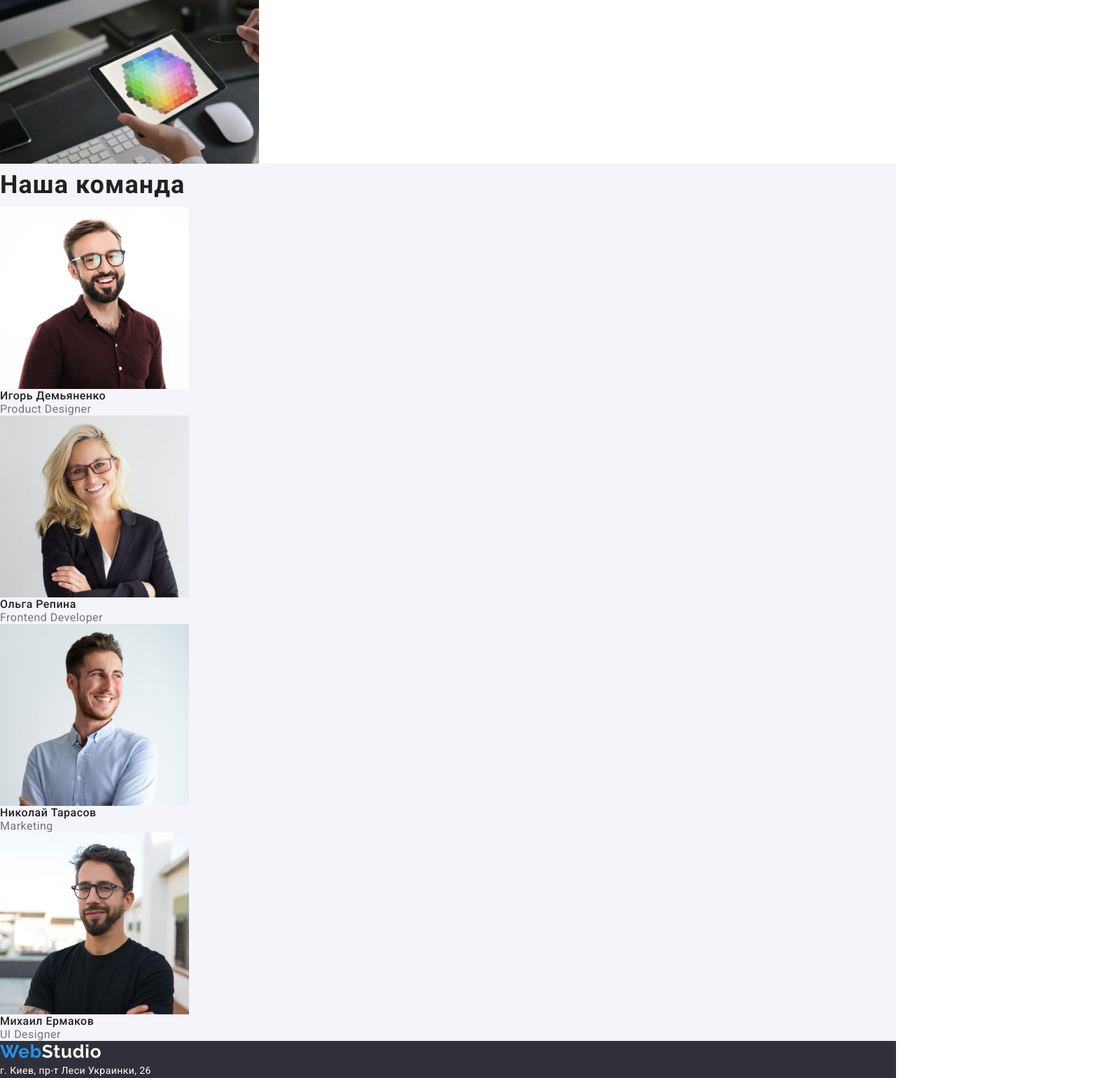
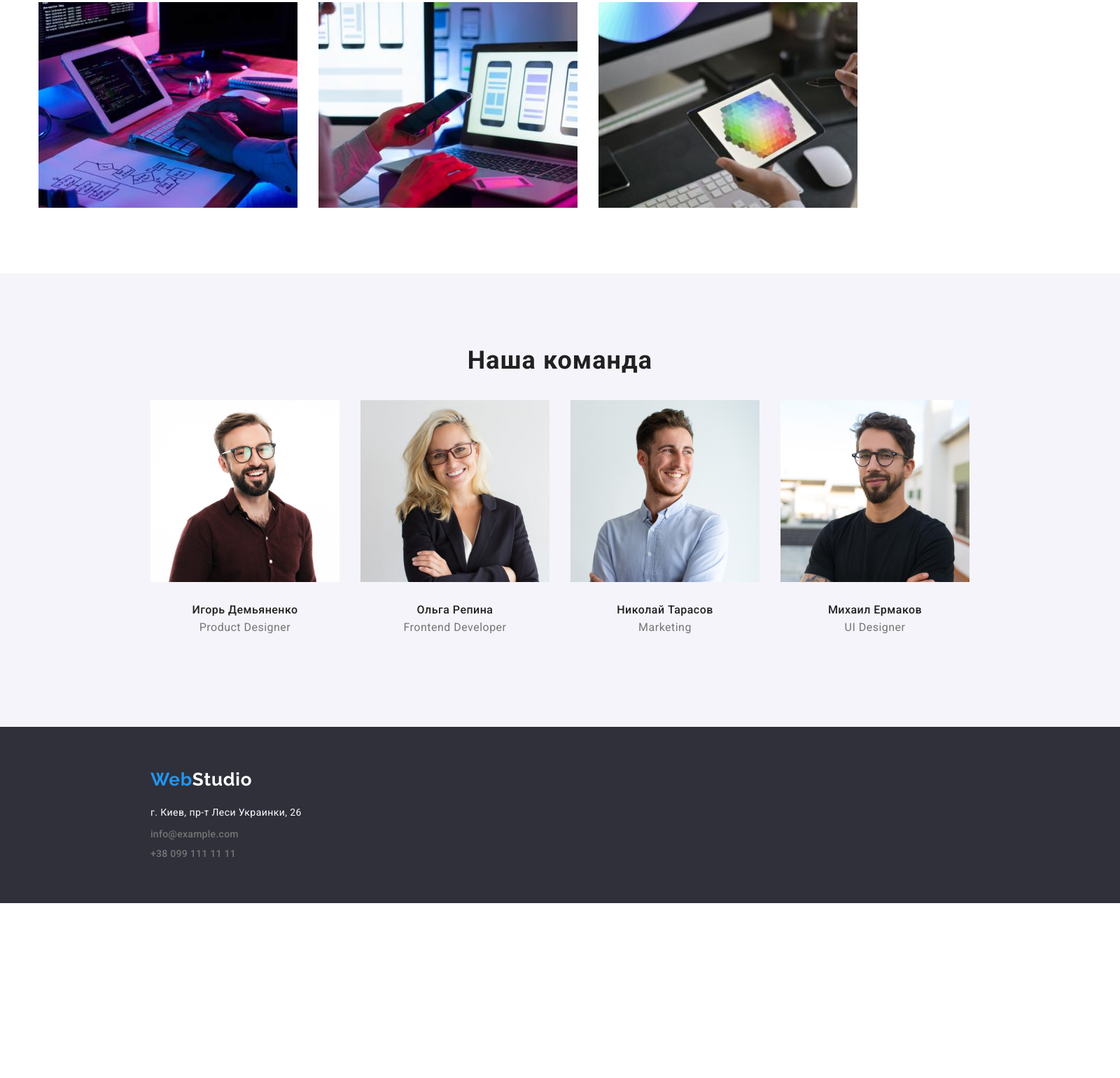
Before and after one commit to alina-suvorova/goit-markup-hw-03, a plain HTML site: page index.html in a window 1280 px wide. Shown: the part 1046-2587 px from the top of the page at 70% size, 1600 px wide, since content can reach past the window. After the commit the page ends 2337 px from the top, so only its background shows below. Drawn offline with nearby package versions, Linux system fonts and the light colour scheme.

Commit message:
Добавляет геометрию и позиционирование для main и footer

```diff
--- a/css/style.css
+++ b/css/style.css
@@ -20,6 +20,10 @@ img {
     display: block;
 }
 
+.section {
+    padding-top: 94px;
+    padding-bottom: 94px;
+}
 :root {
     --secondary-font: 'Raleway', sans-serif;
     --secondary-text-color: #757575;
@@ -111,8 +115,10 @@ img {
 /* HERO */
 .hero {
     background-color: var(--background-color-header-footer);
-    /* width: 1600px;
-    height: 252px; */
+    width: 1600px;
+    height: 600px;
+    margin: 0 auto;
+    /* text-align: center; */
 }
 .hero-title {
     font-weight: 900;
@@ -121,16 +127,25 @@ img {
     letter-spacing: 0.06em;
     text-transform: uppercase;
     color: var(--dark-theme-text);
+    width: 696px;
+    height: 120px;
+    text-align: center;
+}
+.hero .container {
+    padding: 200px 252px 200px;
 }
 .hero-btn {
     font-family: inherit;
     font-weight: bold;
     font-size: 16px;
+    min-width: 200px;
+    padding: 15px 30px;
     line-height: 1.88;
     letter-spacing: 0.06em;
     color: var(--dark-theme-text);
     background: var(--accept-color);
     cursor: pointer;
+    margin-left: 252px;
 }
 .hero-btn:hover, .hero-btn:focus {
     background-color: #188CE8;
@@ -138,6 +153,8 @@ img {
 /* END HERO */
 
 /* ABOUT */
+.about .container {
+}
 .about-quality-title {
     font-weight: bold;
     font-size: 14px;
@@ -152,25 +169,63 @@ img {
     letter-spacing: 0.03em;
     color: var(--secondary-text-color);
 }
+.about-quality-list {
+    display: flex;
+    margin-left: -50px;
+}
+.about-quality-item {
+    flex-basis: calc(100% / 4 - 50px);
+    margin-left: 50px;
+    margin-left: 50px;
+}
 .about-title {
     font-weight: bold;
     font-size: 36px;
     line-height: 1.71;
     letter-spacing: 0.03em;
+    margin-top: 100px;
+    margin-bottom: 55px;
+    text-align: center;
+}
+.about-list-img {
+    display: flex;
+    margin-left: -30px;
+    margin-top: -30px;
+}
+.about-item-img {
+    flex-basis: calc(100% / 3 - 30px);
+    margin-left: 30px;
+    margin-left: 30px;
 }
 /* END ABOUT */
 
 /* TEAM */
 .team {
     background-color: var(--background-btn);
-    /* width: 1600px;
-    height: 648px; */
+    width: 1600px;
+    height: 648px;
+    margin: 0 auto;
 }
 .team-title {
     font-weight: bold;
     font-size: 36px;
     line-height: 1.71;
     letter-spacing: 0.03em;
+    margin-bottom: 55px;
+    text-align: center;
+}
+.team-item {
+    flex-basis: calc(100% / 4 - 30px);
+    margin-left: 30px;
+    margin-left: 30px;
+}
+.team-img-content {
+    text-align: center;
+    padding-top: 30px;
+    padding-bottom: 30px;
+}
+.team-img-title {
+    margin-bottom: 6px;
 }
 .team-img-title {
     font-weight: 500;
@@ -185,15 +240,24 @@ img {
     letter-spacing: 0.03em;
     color: var(--secondary-text-color)
 }
+.team-list {
+    display: flex;
+    margin-left: -30px;
+    margin-top: -30px;
+}
 /* END TEAM */
 
 /* END INDEX MAIN */
 
 /* FOOTER */
 .footer {
-    /* width: 1600px;
-    height: 252px; */
+    width: 1600px;
+    height: 252px;
     background-color: var(--background-color-header-footer);
+    margin: 0 auto;
+}
+.footer .container {
+    padding-top: 60px;
 }
 .logo-dark-theme {
     font-family: var(--secondary-font);
@@ -202,6 +266,10 @@ img {
     line-height: 1.19;
     letter-spacing: 0.03em;
     color: var(--dark-theme-text);
+    /* margin-bottom: 20px;  */
+}
+.address-list {
+    margin-top: 20px;
 }
 .address-link {
     font-weight: normal;
@@ -213,7 +281,9 @@ img {
 .address-link:hover, .address-link:focus {
     color: var(--accept-color);
 }
-
+.address-item:not(:last-child) {
+    padding-bottom: 9px;
+}
 /* END FOOTER */
 
 
--- a/index.html
+++ b/index.html
@@ -62,15 +62,20 @@
         <!--HERO-->
 
         <section class="hero">
-            <h1 class="hero-title">Эффективные решения для вашего бизнеса</h1>
+            <div class="container">
+                <h1 class="hero-title">
+                    Эффективные решения для вашего бизнеса
+                </h1>
                 <button class="hero-btn" type="button">
                     Заказать
                 </button>
+            </div>
         </section>
 
         <!--ABOUT-->
 
-        <section class="about">
+        <section class="about section">
+            <div class="container">
                 <ul class="about-quality-list list">
                     <li class="about-quality-item">
                         <h3 class="about-quality-title">Внимание к деталям</h3>
@@ -94,47 +99,59 @@
                     <li class="about-item-img">
                         <img class="about-img" src="./images/box-1.jpg" alt="человек пишет код" width="370" height="294">
                     </li>
-                <li class="about-title-img-item-img">
+                    <li class="about-item-img">
                         <img class="about-img" src="./images/box-2.jpg" alt="человек делает дизайн приложения" width="370" height="294">
                     </li>
-                <li class="about-title-img-item">
+                    <li class="about-item-img">
                         <img class="about-img" src="./images/box-3.jpg" alt="человек подбирает правильный цвет" width="370" height="294">
                     </li>
                 </ul>
+            </div>
         </section>
 
         <!-- TEAM -->
 
-        <section class="team">
+        <section class="team section">
+            <div class="container">
                 <h2 class="team-title">Наша команда</h2>
                 <ul class="team-list list">
                     <li class="team-item">
                         <img class="team-img" src="./images/worker-1.jpg" alt="мужчина в очках и бардовой рубашке" width="270" height="260">
+                        <div class="team-img-content">
                             <h3 class="team-img-title">Игорь Демьяненко</h3>
                              <p class="team-img-description" lang="en">Product Designer</p>
+                        </div>
                     </li>
                     <li class="team-item">
                         <img class="team-img" src="./images/worker-2.jpg" alt="девушка в очках и пиджаке" width="270" height="260">
+                        <div class="team-img-content">
                             <h3 class="team-img-title">Ольга Репина</h3>
                             <p class="team-img-description" lang="en">Frontend Developer</p>
+                        </div>
                     </li>
                     <li class="team-item">
                         <img class="team-img" src="./images/worker-3.jpg" alt="мужчина в голубой рубашке" width="270" height="260">
+                        <div class="team-img-content">
                             <h3 class="team-img-title">Николай Тарасов</h3>
                             <p class="team-img-description" lang="en">Marketing</p>
+                        </div>
                     </li>
                     <li class="team-item">
                         <img class="team-img" src="./images/worker-4.jpg" alt="мужчина в очках и черной футболке" width="270" height="260">
+                        <div class="team-img-content">
                             <h3 class="team-img-title">Михаил Ермаков</h3>
                             <p class="team-img-description" lang="en">UI Designer</p>
+                        </div>
                     </li>
                 </ul>
+            </div>
         </section>
    </main>
 
    <!--FOOTER-->
 
    <footer class="footer">
+       <div class="container">
         <a class="logo-dark-theme link" href="">
             <span class="logo-web">Web</span>Studio
         </a>
@@ -145,18 +162,19 @@
                         г. Киев, пр-т Леси Украинки, 26
                     </a>
                 </li>
-                <li>
+                <li class="address-item">
                     <a class="email-link link" href="mailto:info@example.com">
                         info@example.com
                     </a>
                 </li>
-                <li>
+                <li class="address-item">
                     <a class="tel-link link" href="tel:+380991111111">
                         +38 099 111 11 11
                     </a>
                 </li>
             </ul>
         </address>
+       </div>
    </footer>
 </body>
 </html>
```
Lines whose indentation alone changed are shown as unchanged.
